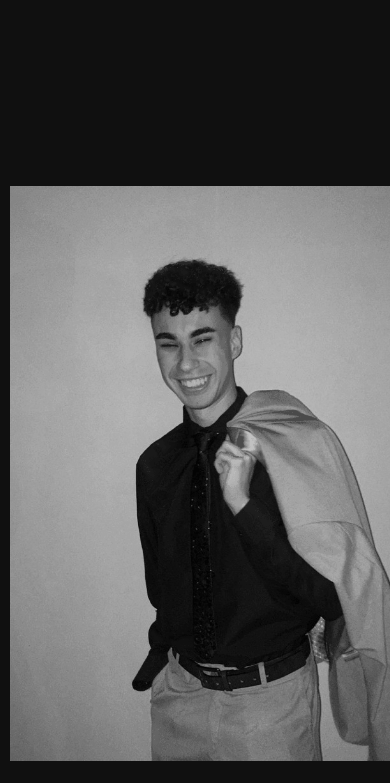
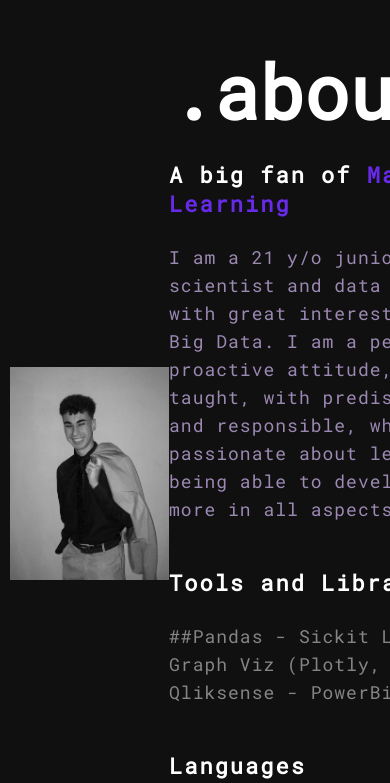
Before and after one commit to FranCavhub/FranCavhub.github.io, a plain HTML site: page index.html in a window 390 px wide. Shown: the part 903-1686 px from the top of the page. Drawn offline with Linux system fonts and the light colour scheme.

Commit message:
V1.1 Responsive test

```diff
--- a/index.html
+++ b/index.html
@@ -8,6 +8,7 @@
 	<link rel="preconnect" href="https://fonts.gstatic.com" crossorigin>
 	<link href="https://fonts.googleapis.com/css2?family=Montserrat:wght@600&display=swap" rel="stylesheet">
 	<link href="https://fonts.googleapis.com/css2?family=Roboto+Mono&display=swap" rel="stylesheet">
+	<meta name="viewport" content="width=device-width , user-scalable=no, initial-scale=1.0, maximum-scale=1.0, minimum-scale=1.0">
 </head>
 <body>
 
--- a/style.css
+++ b/style.css
@@ -95,7 +95,7 @@ h4{
 }
 .about img{
 	height: auto;
-	width: 430px;
+	width: 43%;
 	box-shadow: 0 0 8px 8px white inset;
 }
 .about-text{
```
